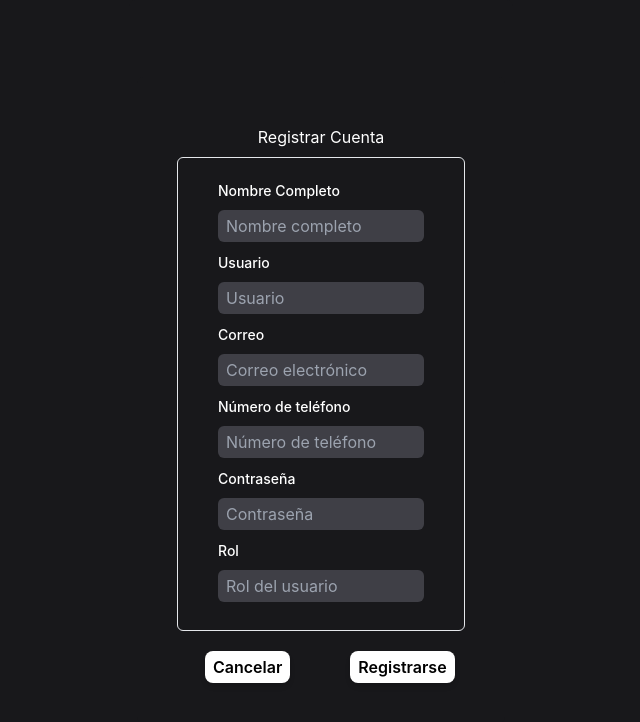
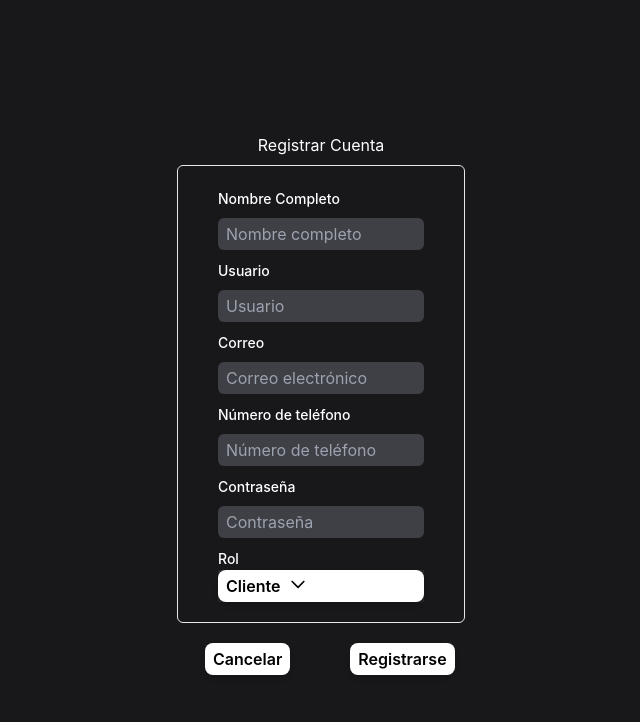
Before and after one commit to S-T-A-R-2/DS-Proyecto, a React (Create React App) app in the folder Sistema-Canje/frontend/: page /register in a window 1280 px wide. Shown: the top 722 px of the page, without its empty margins (319-959 px from the left). Built offline with nearby package versions, Linux system fonts and the light colour scheme.

Commit message:
comboBox

```diff
--- a/Sistema-Canje/frontend/src/components/Dropdown.tsx
+++ b/Sistema-Canje/frontend/src/components/Dropdown.tsx
@@ -16,7 +16,7 @@ interface DropdownProps {
 export default function Dropdown({buttonText, action, isActive, options, showHeader}: DropdownProps){
     return (
         <div className='text-white bg-zinc-800 flex flex-col m-auto'>
-            <Button onClick={action}>
+            <Button onClick={action} type='button'>
                 {buttonText}
                 {showHeader && (
                     <svg
@@ -36,7 +36,7 @@ export default function Dropdown({buttonText, action, isActive, options, showHea
                     <ul >
                         {options.map((option, index) => (
                         <li key={index}>
-                        <Button onClick={option.onClick} className="px-4 py-2 bg-white w-full">
+                        <Button onClick={option.onClick} type='button' className="px-4 py-2 bg-white w-full">
                             {option.label}
                         </Button>
                         </li>
--- a/Sistema-Canje/frontend/src/pages/register-page.tsx
+++ b/Sistema-Canje/frontend/src/pages/register-page.tsx
@@ -1,11 +1,11 @@
 import React from 'react'
 import {useForm} from 'react-hook-form'
 import {useAuth} from '../context/auth-context'
-import { useEffect } from 'react';
+import { useEffect, useState } from 'react';
 import {useNavigate, Link} from 'react-router-dom'
 import Input from '../components/Input';
 import Button from '../components/Button';
-
+import Dropdown from '../components/Dropdown';
 
 function RegisterPage() {
     const { register, handleSubmit, formState: {
@@ -18,19 +18,30 @@ function RegisterPage() {
         phone: string;
         email: string;
         password: string;
-        rol: string;
     };
 
     const { signUp, isAuthenticated, errors: registerErrors } = useAuth();
     const navigate = useNavigate();
 
     const onSubmit = handleSubmit( async (values : FormData) => {
-        const { username, name, phone, email, password, rol } = values;
-        await signUp(values);
+        await signUp({...values, rol: rol});
         navigate('/login');
     });
 
     const labelStyle = "text-sm font-medium text-white mb-1"
+
+    const [rol, setRol] = useState<string>("Cliente")
+
+    const profileOptions = [
+		{ label: 'Cliente', onClick: () => {setRol('Cliente'); setIsOpenMenu(!isOpenMenu)}},
+        { label: 'Operativo', onClick: () => {setRol('Operativo'); setIsOpenMenu(!isOpenMenu)} },
+        { label: 'Admin', onClick: () => {setRol('Admin'); setIsOpenMenu(!isOpenMenu)} },
+	];
+
+    const [isOpenMenu, setIsOpenMenu] = useState<boolean>(false);
+    const toggleMenu = () => {
+		setIsOpenMenu(!isOpenMenu);
+	};
 
     return (
 
@@ -117,9 +128,14 @@ function RegisterPage() {
                     className={labelStyle}>
                     Rol
                 </label>
-                <Input
-                    type="text" {...register("rol", {required: true})}
-                    placeholder='Rol del usuario'/>
+                <Dropdown
+                    buttonText={rol}
+                    action={toggleMenu}
+                    isActive={isOpenMenu}
+                    options={profileOptions}
+                    showHeader={true}
+                />
+
                 {errors.password && (
                     <p className="text-red-500">Password is required</p>
                 )}
```
